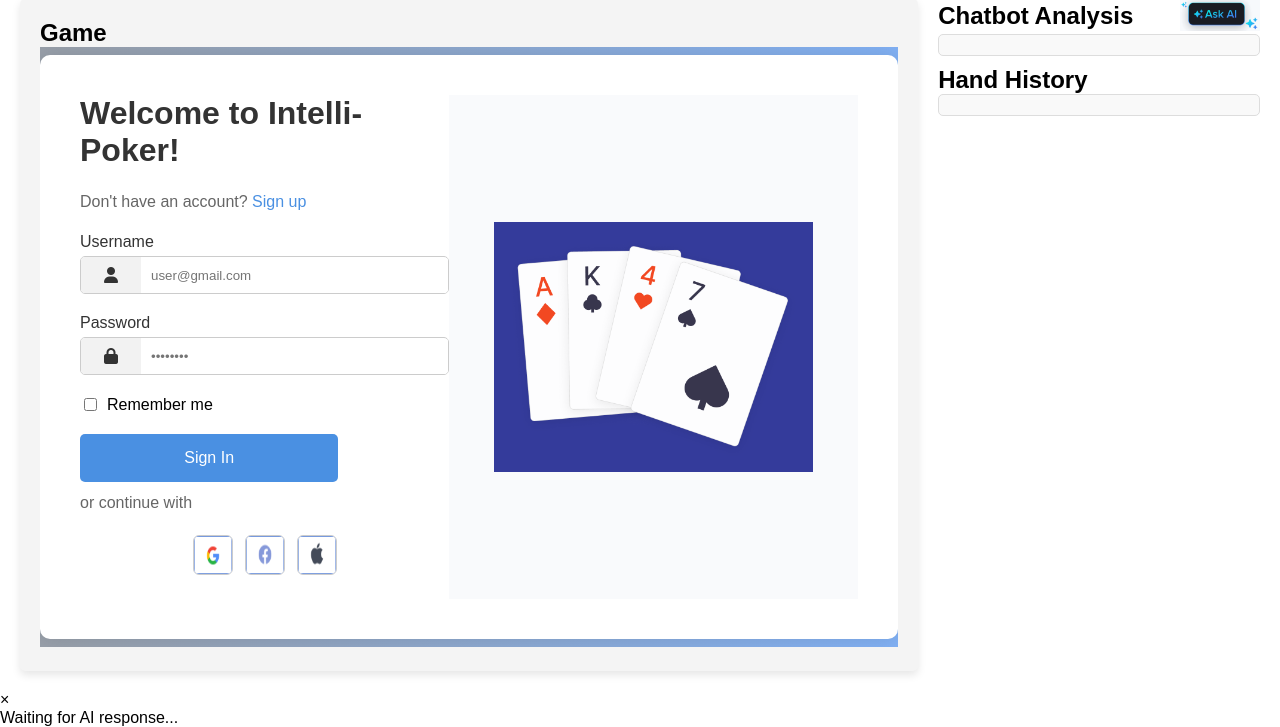
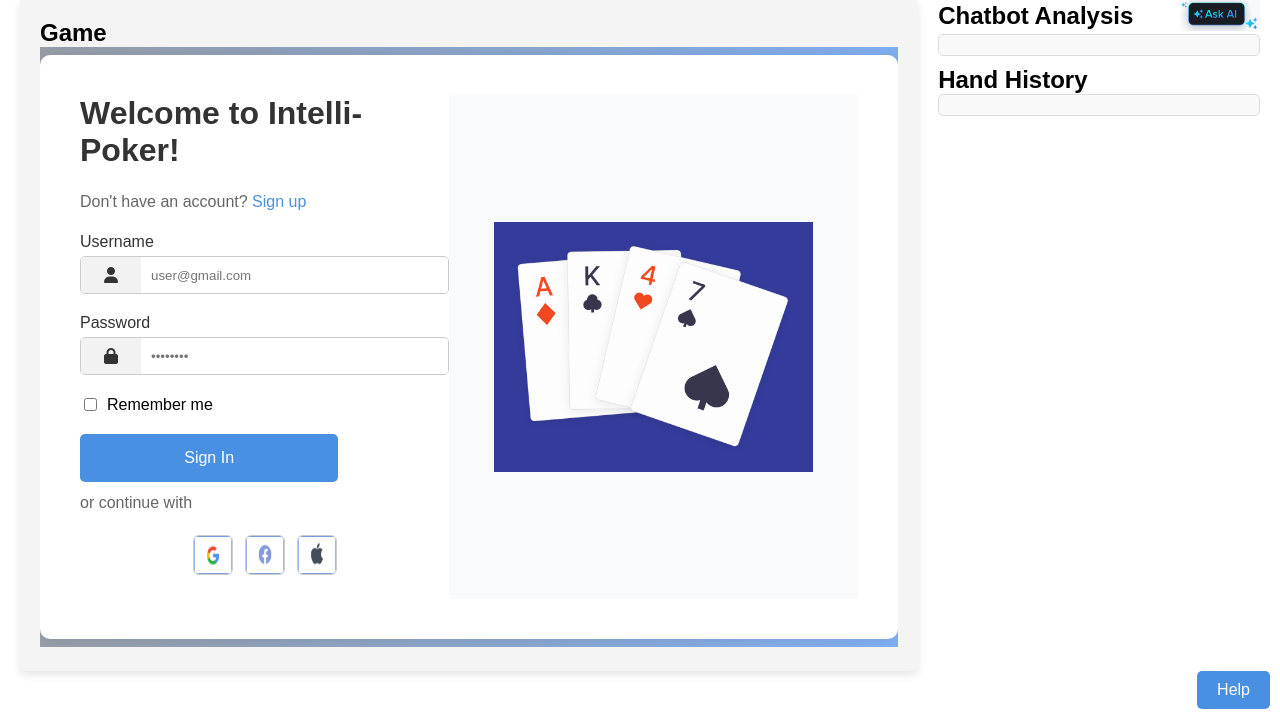
Before and after one commit to NoahJTG00/intelli-poker, a Flask app: page /game in a window 1280 px wide. Shown: the part 81-808 px from the top of the page. Run offline with Flask 3, Linux system fonts and the light colour scheme; data that the repository does not hold is empty; some libraries are stand-ins or nearby versions.

Commit message:
configuring help button

```diff
--- a/app/frontend/static/styles/game.css
+++ b/app/frontend/static/styles/game.css
@@ -125,3 +125,74 @@
     width: 80px; /* Adjust the size as needed */
     height: auto;
 }
+
+.help-btn {
+    position: absolute;
+    bottom: 10px;
+    right: 10px;
+    padding: 10px 20px;
+    background-color: #4a90e2;
+    color: white;
+    border: none;
+    border-radius: 5px;
+    font-size: 16px;
+    cursor: pointer;
+}
+
+.help-btn:hover {
+    background-color: #357ab8;
+}
+
+/* Modal styles */
+.modal {
+    display: none; /* Hidden by default */
+    position: fixed; /* Stay in place */
+    z-index: 1; /* Sit on top */
+    left: 0;
+    top: 0;
+    width: 100%; /* Full width */
+    height: 100%; /* Full height */
+    overflow: auto; /* Enable scroll if needed */
+    background-color: rgb(0,0,0); /* Fallback color */
+    background-color: rgba(0,0,0,0.4); /* Black w/ opacity */
+    padding-top: 60px;
+}
+
+.modal-content {
+    background-color: #fefefe;
+    margin: 5% auto; /* 5% from the top and centered */
+    padding: 20px;
+    border: 1px solid #888;
+    width: 90%; /* Adjusted width */
+    max-width: 600px; /* Maximum width */
+    text-align: center;
+}
+
+.modal-content img {
+    max-width: 100%;
+    height: auto;
+    display: block;
+    margin: 0 auto;
+}
+
+.close {
+    color: #aaa;
+    float: right;
+    font-size: 28px;
+    font-weight: bold;
+}
+
+.close:hover,
+.close:focus {
+    color: black;
+    text-decoration: none;
+    cursor: pointer;
+}
+
+/* Responsive styles */
+@media (max-width: 768px) {
+    .modal-content {
+        width: 95%;
+        max-width: none;
+    }
+}
--- a/app/frontend/templates/game.html
+++ b/app/frontend/templates/game.html
@@ -88,6 +88,8 @@
                     <div id="hand-history-area" class="hand-history-area"></div>
                 </section>
             </div>
+            <!-- Help Button -->
+            <button id="help-btn" class="help-btn">Help</button>
         </main>
     </div>
 
@@ -96,6 +98,14 @@
         <div class="modal-content">
             <span class="close">&times;</span>
             <p id="ai-response">Waiting for AI response...</p>
+        </div>
+    </div>
+
+    <!-- Help Modal -->
+    <div id="help-modal" class="modal">
+        <div class="modal-content">
+            <span class="close">&times;</span>
+            <img src="{{ url_for('static', filename='images/poker-hand-rankings.jpg') }}" alt="Poker Hand Rankings">
         </div>
     </div>
 
@@ -122,6 +132,25 @@
             window.onclick = function(event) {
                 if (event.target == modal) {
                     modal.style.display = "none";
+                }
+            }
+
+            // Help Modal
+            var helpModal = document.getElementById("help-modal");
+            var helpBtn = document.getElementById("help-btn");
+            var helpSpan = helpModal.getElementsByClassName("close")[0];
+
+            helpBtn.onclick = function() {
+                helpModal.style.display = "block";
+            }
+
+            helpSpan.onclick = function() {
+                helpModal.style.display = "none";
+            }
+
+            window.onclick = function(event) {
+                if (event.target == helpModal) {
+                    helpModal.style.display = "none";
                 }
             }
         });
--- a/app/frontend/templates/index.html
+++ b/app/frontend/templates/index.html
@@ -47,7 +47,7 @@
             <div class="card">
                 <img src="{{ url_for('static', filename='images/poker2.jpg') }}" alt="Poker Game 2">
                 <h2>Omaha Poker</h2>
-                <p>Learn how to play  Omaha Poker</p>
+                <p>Learn how to play Omaha Poker</p>
                 <div class="progress-bar">
                     <div class="progress" style="width: 50%;"></div>
                 </div>
```
Also changed, not shown: app/frontend/static/images/poker-hand-rankings.jpg (added).
